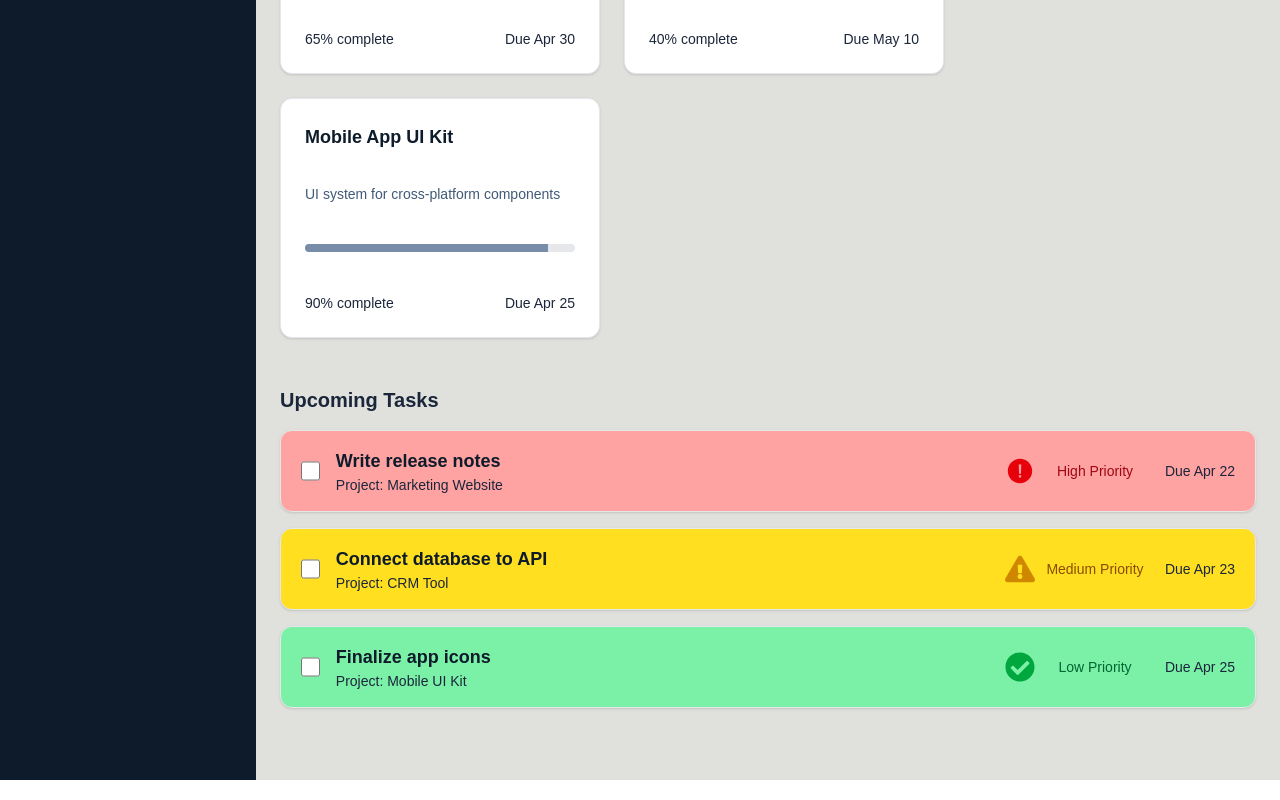
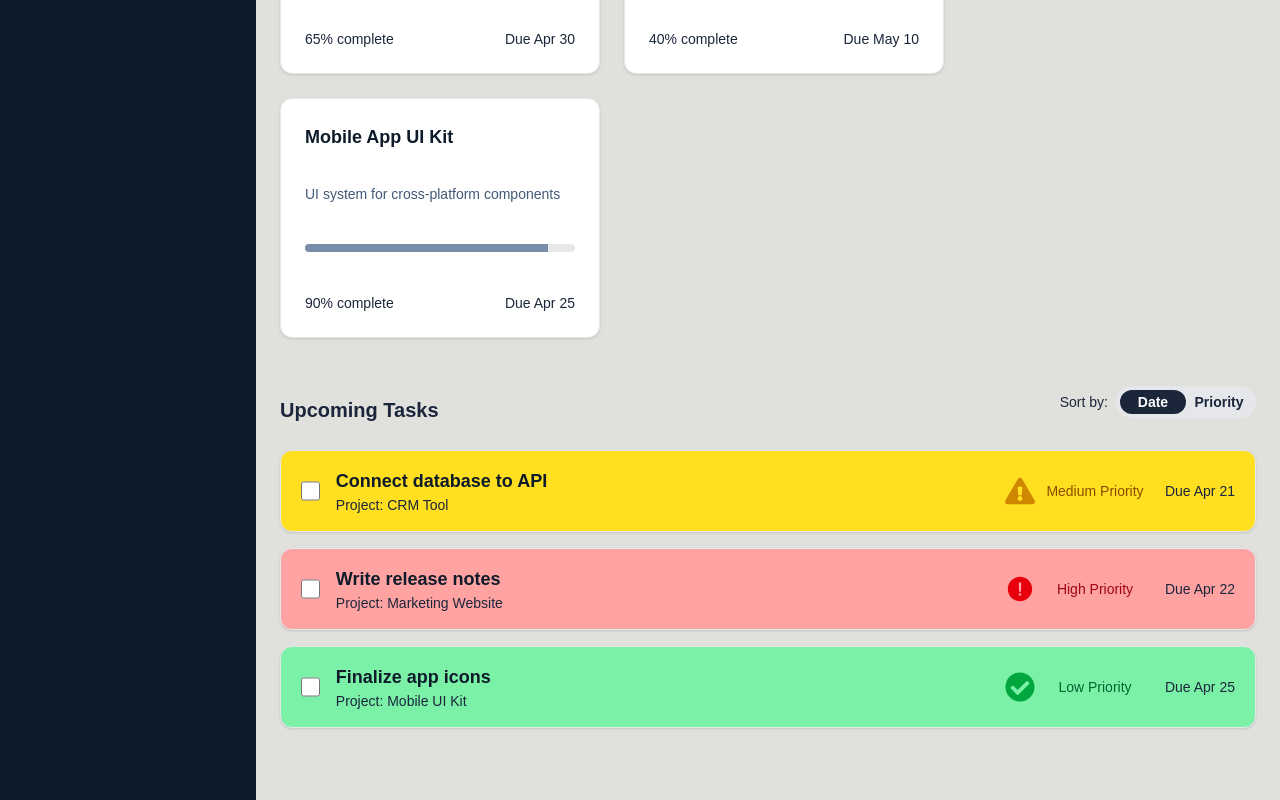
Before and after one commit to YanivRabin/TaskForge, a Next.js app in the folder client/: page /dashboard in a window 1280 px wide. Shown: the part 486-1286 px from the top of the page. Built offline with nearby package versions, Linux system fonts and the light colour scheme.

Commit message:
sort tasks

```diff
--- a/client/src/app/dashboard/page.tsx
+++ b/client/src/app/dashboard/page.tsx
@@ -6,12 +6,19 @@ import DashboardLayout from "@/components/DashboardLayout";
 import ProjectCard from "@/components/ProjectCard";
 import StatCard from "@/components/StatCard";
 import TaskListItem from "@/components/TaskListItem";
+import SortToggle from "@/components/SortToggle";
 import {
   FaTasks,
   FaClock,
   FaFolderOpen,
   FaExclamationTriangle,
 } from "react-icons/fa";
+
+const priorityWeight = {
+  high: 1,
+  medium: 2,
+  low: 3,
+};
 
 const initialTasks = [
   {
@@ -25,7 +32,7 @@ const initialTasks = [
     id: 2,
     title: "Connect database to API",
     project: "CRM Tool",
-    dueDate: "Apr 23",
+    dueDate: "Apr 21",
     priority: "medium" as const,
   },
   {
@@ -38,8 +45,9 @@ const initialTasks = [
 ];
 
 export default function DashboardPage() {
+  const { showToast } = useToast();
   const [tasks, setTasks] = useState(initialTasks);
-  const { showToast } = useToast();
+  const [sortBy, setSortBy] = useState<"date" | "priority">("date");
 
   const handleComplete = (id: number) => {
     const task = tasks.find((t) => t.id === id);
@@ -117,11 +125,36 @@ export default function DashboardPage() {
       </div>
 
       {/* Upcoming Tasks */}
-      <h2 className="text-xl font-semibold text-secondary mb-4">
-        Upcoming Tasks
-      </h2>
+      <div className="flex items-center justify-between mb-4">
+        {/* Title */}
+        <h2 className="text-xl font-semibold text-secondary">Upcoming Tasks</h2>
+
+        {/* Sort by buttons */}
+        <div className="flex items-center justify-between mb-4">
+          <span className="text-sm text-secondary mr-2 font-medium">
+            Sort by:
+          </span>
+          <SortToggle sortBy={sortBy} setSortBy={setSortBy} />
+        </div>
+      </div>
+
       <div className="space-y-4 mb-12">
-        {tasks.map((task) => (
+        {tasks
+          .sort((a, b) => {
+            const priorityWeight = { high: 1, medium: 2, low: 3 };
+
+            if (sortBy === "priority") {
+              return priorityWeight[a.priority] - priorityWeight[b.priority];
+            } else {
+              const dateA = new Date(a.dueDate).getTime();
+              const dateB = new Date(b.dueDate).getTime();
+
+              if (dateA !== dateB) return dateA - dateB;
+              return priorityWeight[a.priority] - priorityWeight[b.priority];
+            }
+          })
+          .slice(0, 5)
+          .map((task) => (
             <TaskListItem
               key={task.id}
               title={task.title}
--- /dev/null
+++ b/client/src/components/SortToggle.tsx
@@ -0,0 +1,39 @@
+"use client";
+
+import { Dispatch, SetStateAction } from "react";
+
+type SortOption = "date" | "priority";
+
+type SortToggleProps = {
+  sortBy: SortOption;
+  setSortBy: Dispatch<SetStateAction<SortOption>>;
+};
+
+export default function SortToggle({ sortBy, setSortBy }: SortToggleProps) {
+  return (
+    <div className="relative w-[140px] h-8 bg-gray-200 rounded-full p-1 flex items-center justify-between">
+      {/* Animated pill */}
+      <div
+        className={`absolute top-1 left-1 w-[66px] h-6 rounded-full bg-secondary transition-all duration-300 ${
+          sortBy === "priority" ? "translate-x-[68px]" : "translate-x-0"
+        }`}
+      />
+      <button
+        onClick={() => setSortBy("date")}
+        className={`relative z-10 w-1/2 text-sm font-semibold transition-all ${
+          sortBy === "date" ? "text-white" : "text-secondary"
+        }`}
+      >
+        Date
+      </button>
+      <button
+        onClick={() => setSortBy("priority")}
+        className={`relative z-10 w-1/2 text-sm font-semibold transition-all ${
+          sortBy === "priority" ? "text-white" : "text-secondary"
+        }`}
+      >
+        Priority
+      </button>
+    </div>
+  );
+}
```
Lines whose indentation alone changed are shown as unchanged.
